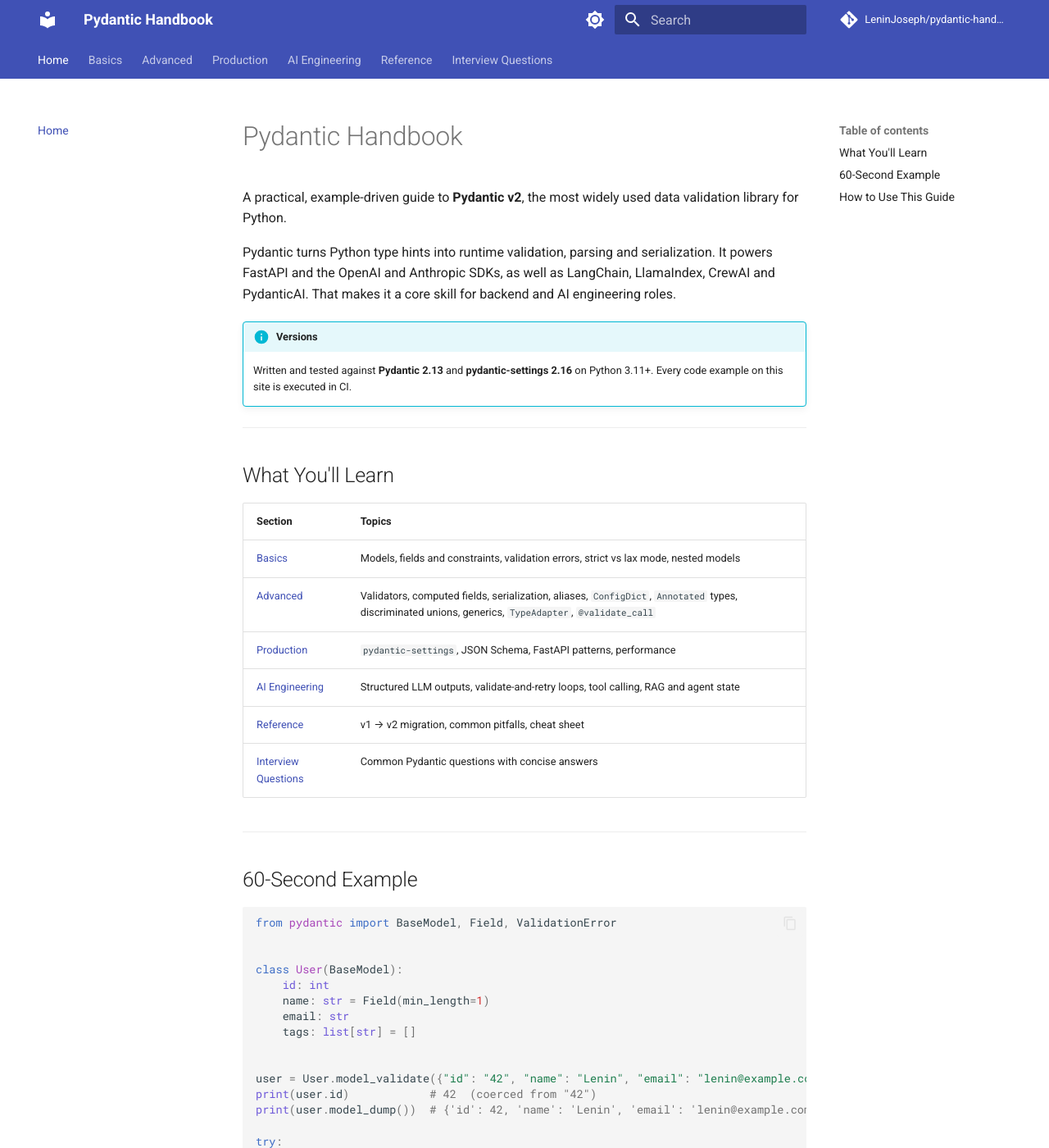
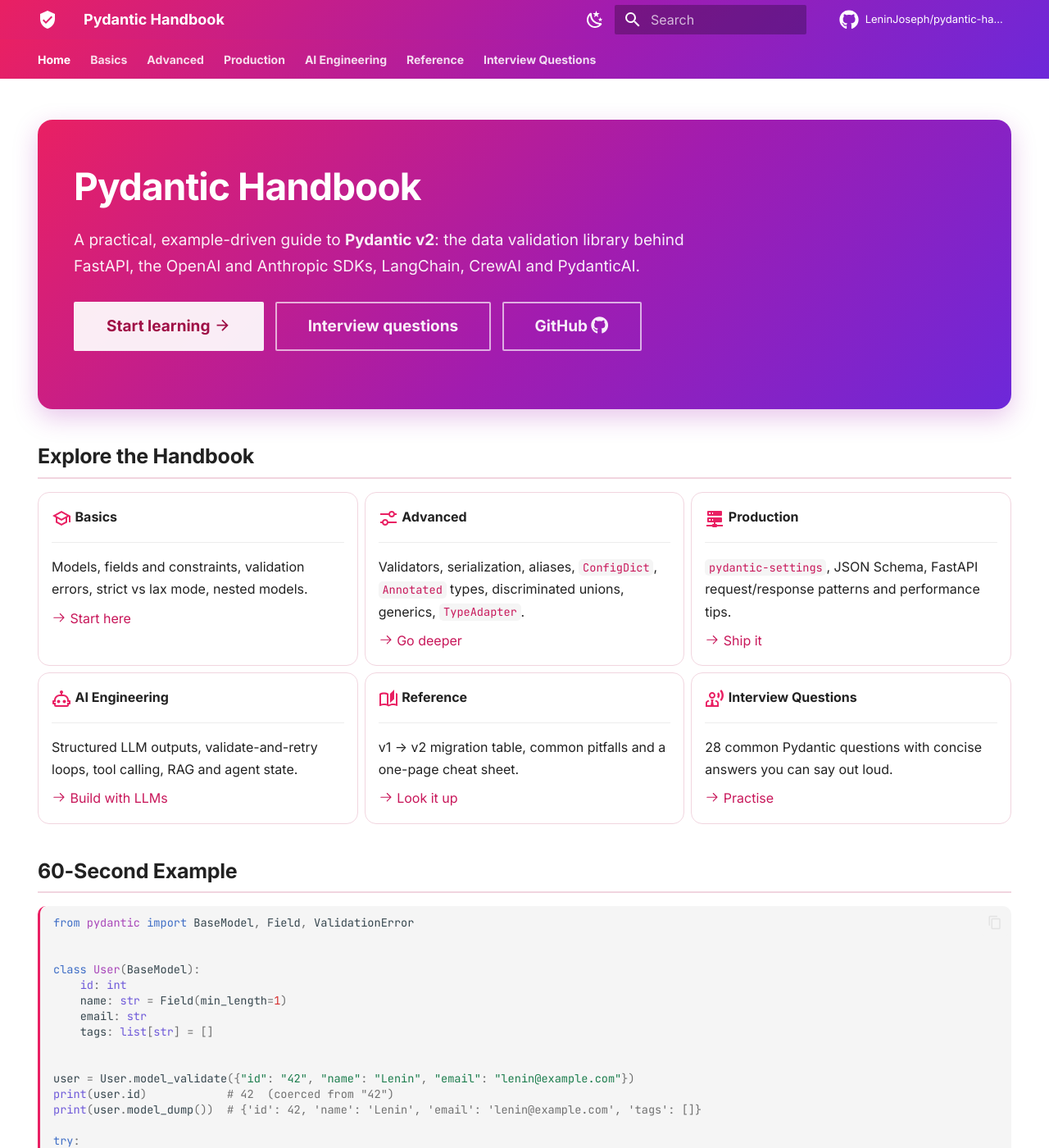
Before and after one commit to LeninJoseph/pydantic-handbook, an MkDocs documentation site: the page built from docs/index.md, in a window 1280 px wide and 1400 px high. Shown: the whole window at 82% size. Built offline with MkDocs 1.6.1 and Material for MkDocs 9.7.7, drawn with Linux system fonts in a browser that asks for light colours; comment, search, counter and statistics services are not loaded; some of the changed text lies outside the part shown.

Commit message:
Add custom theme and restore GitHub Pages deploy
Pydantic-pink gradient header, Inter/JetBrains Mono fonts, hero banner
and card grid on the home page, styled tables, code blocks and
interview-question callouts, light/dark modes following the system.

Co-Authored-By: Claude Opus 5.5 <noreply@anthropic.com>
Claude-Session: https://claude.ai/code/session_01KLJo6P168G1hnXVg1ACm1i

```diff
--- /dev/null
+++ b/docs/assets/stylesheets/extra.css
@@ -0,0 +1,171 @@
+/* ---------- Brand palette ---------- */
+:root,
+[data-md-color-scheme="default"] {
+  --md-primary-fg-color: #e92063;
+  --md-primary-fg-color--light: #f25a8b;
+  --md-primary-fg-color--dark: #b3164a;
+  --md-accent-fg-color: #7c3aed;
+  --md-typeset-a-color: #c8175a;
+  --hb-gradient: linear-gradient(135deg, #e92063 0%, #a21caf 55%, #6d28d9 100%);
+  --hb-card-bg: #ffffff;
+  --hb-card-border: #f1d5df;
+}
+
+[data-md-color-scheme="slate"] {
+  --md-primary-fg-color: #e92063;
+  --md-primary-fg-color--light: #f25a8b;
+  --md-primary-fg-color--dark: #b3164a;
+  --md-accent-fg-color: #a78bfa;
+  --md-typeset-a-color: #ff6b9a;
+  --md-default-bg-color: #15111c;
+  --md-code-bg-color: #1e1828;
+  --hb-gradient: linear-gradient(135deg, #be185d 0%, #7e22ce 55%, #4c1d95 100%);
+  --hb-card-bg: #1d1726;
+  --hb-card-border: #34283f;
+}
+
+/* ---------- Header & tabs ---------- */
+.md-header,
+.md-tabs {
+  background: var(--hb-gradient);
+}
+.md-header {
+  box-shadow: none;
+}
+.md-tabs__link {
+  font-weight: 600;
+  opacity: 0.85;
+}
+.md-tabs__link--active,
+.md-tabs__link:hover {
+  opacity: 1;
+}
+
+/* ---------- Typography ---------- */
+.md-typeset {
+  font-size: 0.8rem;
+  line-height: 1.7;
+}
+.md-typeset h1 {
+  font-weight: 800;
+  letter-spacing: -0.02em;
+  color: var(--md-default-fg-color);
+}
+.md-typeset h2 {
+  font-weight: 700;
+  letter-spacing: -0.01em;
+  padding-bottom: 0.3em;
+  border-bottom: 2px solid var(--hb-card-border);
+}
+.md-typeset h3 {
+  font-weight: 650;
+}
+
+/* ---------- Code ---------- */
+.md-typeset pre > code {
+  border-radius: 10px;
+}
+.md-typeset .highlight {
+  border-left: 3px solid var(--md-primary-fg-color);
+  border-radius: 10px;
+}
+.md-typeset :not(pre) > code {
+  border-radius: 5px;
+  padding: 0.1em 0.35em;
+  color: var(--md-typeset-a-color);
+}
+
+/* ---------- Tables ---------- */
+.md-typeset table:not([class]) {
+  border-radius: 10px;
+  overflow: hidden;
+  border: 1px solid var(--hb-card-border);
+  box-shadow: 0 1px 3px rgba(0, 0, 0, 0.04);
+}
+.md-typeset table:not([class]) th {
+  background: var(--md-primary-fg-color);
+  color: #fff;
+  font-weight: 600;
+}
+
+/* ---------- Admonitions ---------- */
+.md-typeset .admonition,
+.md-typeset details {
+  border-radius: 10px;
+  border-width: 0 0 0 4px;
+  box-shadow: 0 1px 4px rgba(0, 0, 0, 0.06);
+}
+.md-typeset details.question {
+  border-color: var(--md-primary-fg-color);
+}
+.md-typeset .question > summary {
+  background-color: color-mix(in srgb, var(--md-primary-fg-color) 10%, transparent);
+  font-weight: 600;
+}
+.md-typeset .question > summary::before {
+  background-color: var(--md-primary-fg-color);
+}
+
+/* ---------- Home hero ---------- */
+.hb-hero {
+  background: var(--hb-gradient);
+  color: #fff;
+  border-radius: 18px;
+  padding: 2.6rem 2.2rem;
+  margin: 0 0 2rem;
+  box-shadow: 0 10px 30px rgba(162, 28, 175, 0.25);
+}
+.md-typeset .hb-hero h1 {
+  color: #fff;
+  font-size: 2.3rem;
+  margin: 0 0 0.6rem;
+}
+.hb-hero p {
+  font-size: 0.95rem;
+  opacity: 0.92;
+  max-width: 40rem;
+}
+.md-typeset .hb-hero .md-button {
+  color: #fff;
+  border-color: rgba(255, 255, 255, 0.7);
+  margin: 0.4rem 0.4rem 0 0;
+}
+.md-typeset .hb-hero .md-button--primary,
+.md-typeset .hb-hero .md-button--primary:focus {
+  background: #fff !important;
+  color: #9d0f42 !important;
+  border-color: #fff !important;
+}
+.md-typeset .hb-hero .md-button:hover {
+  background: rgba(255, 255, 255, 0.18);
+  color: #fff;
+}
+.md-typeset .hb-hero .md-button--primary:hover {
+  background: #ffe4ee;
+  color: #b3164a;
+}
+
+/* ---------- Cards ---------- */
+.md-typeset .grid.cards > ul > li {
+  background: var(--hb-card-bg);
+  border: 1px solid var(--hb-card-border);
+  border-radius: 14px;
+  transition: transform 0.15s ease, box-shadow 0.15s ease, border-color 0.15s ease;
+}
+.md-typeset .grid.cards > ul > li:hover {
+  transform: translateY(-3px);
+  border-color: var(--md-primary-fg-color);
+  box-shadow: 0 8px 22px rgba(233, 32, 99, 0.15);
+}
+.md-typeset .grid.cards .lg {
+  color: var(--md-primary-fg-color);
+}
+
+@media screen and (max-width: 44.9375em) {
+  .hb-hero {
+    padding: 1.8rem 1.3rem;
+  }
+  .md-typeset .hb-hero h1 {
+    font-size: 1.7rem;
+  }
+}
--- a/docs/index.md
+++ b/docs/index.md
@@ -1,27 +1,74 @@
+---
+hide:
+  - navigation
+  - toc
+---
+
+<div class="hb-hero" markdown>
+
 # Pydantic Handbook
 
-A practical, example-driven guide to **Pydantic v2**, the most widely used data validation library for Python.
+A practical, example-driven guide to **Pydantic v2**: the data validation library behind FastAPI, the OpenAI and Anthropic SDKs, LangChain, CrewAI and PydanticAI.
 
-Pydantic turns Python type hints into runtime validation, parsing and serialization. It powers FastAPI and the OpenAI and Anthropic SDKs, as well as LangChain, LlamaIndex, CrewAI and PydanticAI. That makes it a core skill for backend and AI engineering roles.
+[Start learning :material-arrow-right:](basics/index.md){ .md-button .md-button--primary }
+[Interview questions](interview/interview_questions.md){ .md-button }
+[GitHub :fontawesome-brands-github:](https://github.com/LeninJoseph/pydantic-handbook){ .md-button }
 
-!!! info "Versions"
-    Written and tested against **Pydantic 2.13** and **pydantic-settings 2.16** on Python 3.11+.
-    Every code example on this site is executed in CI.
+</div>
 
----
+## Explore the Handbook
 
-## What You'll Learn
+<div class="grid cards" markdown>
 
-| Section | Topics |
-|---|---|
-| [Basics](basics/index.md) | Models, fields and constraints, validation errors, strict vs lax mode, nested models |
-| [Advanced](advanced/index.md) | Validators, computed fields, serialization, aliases, `ConfigDict`, `Annotated` types, discriminated unions, generics, `TypeAdapter`, `@validate_call` |
-| [Production](production/index.md) | `pydantic-settings`, JSON Schema, FastAPI patterns, performance |
-| [AI Engineering](ai_engineering/index.md) | Structured LLM outputs, validate-and-retry loops, tool calling, RAG and agent state |
-| [Reference](reference/index.md) | v1 → v2 migration, common pitfalls, cheat sheet |
-| [Interview Questions](interview/interview_questions.md) | Common Pydantic questions with concise answers |
+-   :material-school-outline:{ .lg .middle } **Basics**
 
----
+    ---
+
+    Models, fields and constraints, validation errors, strict vs lax mode, nested models.
+
+    [:octicons-arrow-right-24: Start here](basics/index.md)
+
+-   :material-tune-variant:{ .lg .middle } **Advanced**
+
+    ---
+
+    Validators, serialization, aliases, `ConfigDict`, `Annotated` types, discriminated unions, generics, `TypeAdapter`.
+
+    [:octicons-arrow-right-24: Go deeper](advanced/index.md)
+
+-   :material-server-network:{ .lg .middle } **Production**
+
+    ---
+
+    `pydantic-settings`, JSON Schema, FastAPI request/response patterns and performance tips.
+
+    [:octicons-arrow-right-24: Ship it](production/index.md)
+
+-   :material-robot-outline:{ .lg .middle } **AI Engineering**
+
+    ---
+
+    Structured LLM outputs, validate-and-retry loops, tool calling, RAG and agent state.
+
+    [:octicons-arrow-right-24: Build with LLMs](ai_engineering/index.md)
+
+-   :material-book-open-page-variant-outline:{ .lg .middle } **Reference**
+
+    ---
+
+    v1 → v2 migration table, common pitfalls and a one-page cheat sheet.
+
+    [:octicons-arrow-right-24: Look it up](reference/index.md)
+
+-   :material-account-tie-voice-outline:{ .lg .middle } **Interview Questions**
+
+    ---
+
+    28 common Pydantic questions with concise answers you can say out loud.
+
+    [:octicons-arrow-right-24: Practise](interview/interview_questions.md)
+
+</div>
 
 ## 60-Second Example
 
--- a/mkdocs.yml
+++ b/mkdocs.yml
@@ -7,26 +7,52 @@ repo_name: LeninJoseph/pydantic-handbook
 
 theme:
   name: material
+  font:
+    text: Inter
+    code: JetBrains Mono
+  icon:
+    logo: material/shield-check
+    repo: fontawesome/brands/github
+  favicon: assets/favicon.svg
   features:
     - navigation.tabs
+    - navigation.tabs.sticky
     - navigation.sections
     - navigation.top
     - navigation.footer
+    - navigation.instant
+    - navigation.tracking
+    - toc.follow
     - content.code.copy
+    - content.code.annotate
     - search.highlight
+    - search.suggest
   palette:
-    - scheme: default
-      primary: indigo
-      accent: indigo
+    - media: "(prefers-color-scheme: light)"
+      scheme: default
+      primary: custom
+      accent: custom
       toggle:
-        icon: material/brightness-7
+        icon: material/weather-night
         name: Switch to dark mode
-    - scheme: slate
-      primary: indigo
-      accent: indigo
+    - media: "(prefers-color-scheme: dark)"
+      scheme: slate
+      primary: custom
+      accent: custom
       toggle:
-        icon: material/brightness-4
+        icon: material/weather-sunny
         name: Switch to light mode
+
+extra_css:
+  - assets/stylesheets/extra.css
+
+extra:
+  social:
+    - icon: fontawesome/brands/github
+      link: https://github.com/LeninJoseph
+  generator: false
+
+copyright: Made by Lenin Joseph · Pydantic v2.13
 
 nav:
   - Home: index.md
@@ -82,3 +108,9 @@ markdown_extensions:
       anchor_linenums: true
   - pymdownx.inlinehilite
   - pymdownx.superfences
+  - pymdownx.tabbed:
+      alternate_style: true
+  - pymdownx.emoji:
+      emoji_index: !!python/name:material.extensions.emoji.twemoji
+      emoji_generator: !!python/name:material.extensions.emoji.to_svg
+  - md_in_html
```
Also changed, not shown: other parts of docs/index.md (+4 -2 lines), README.md (+11 -1 lines), docs/assets/favicon.svg (added), 2 other files.
